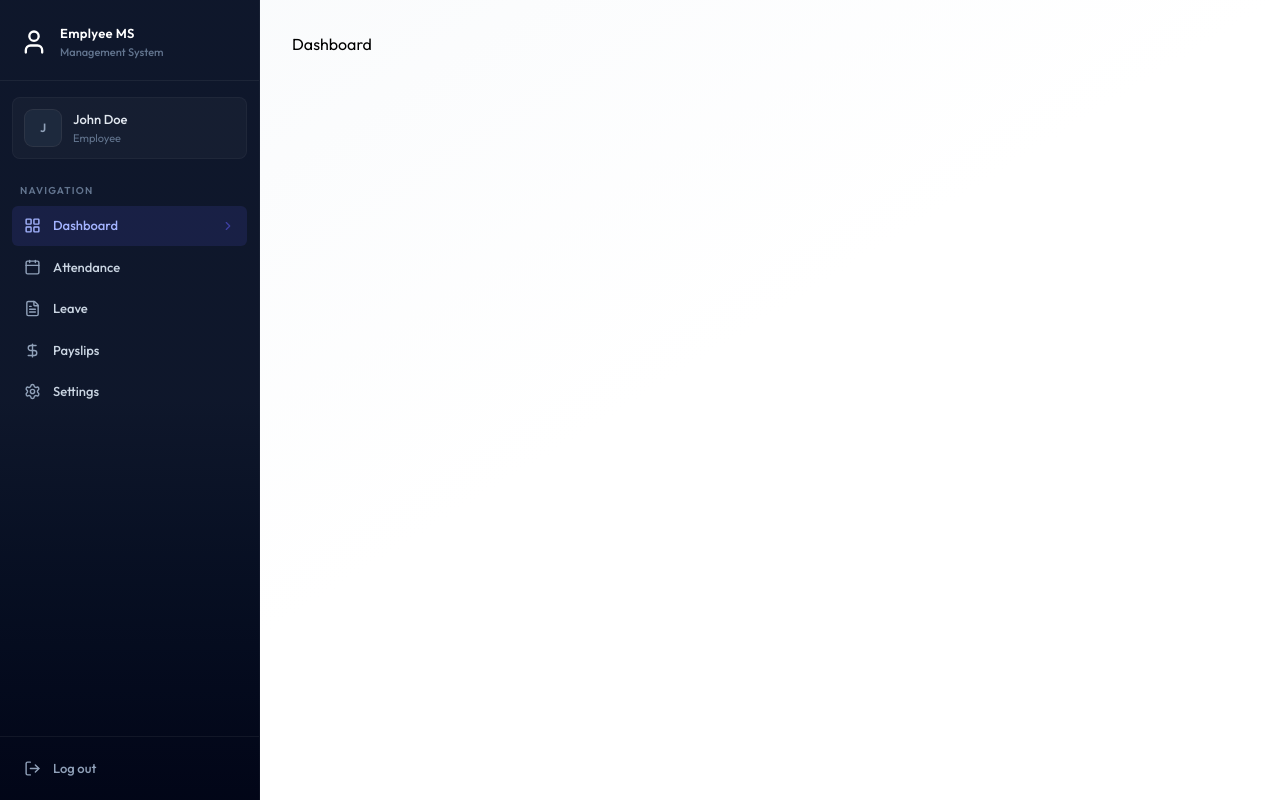
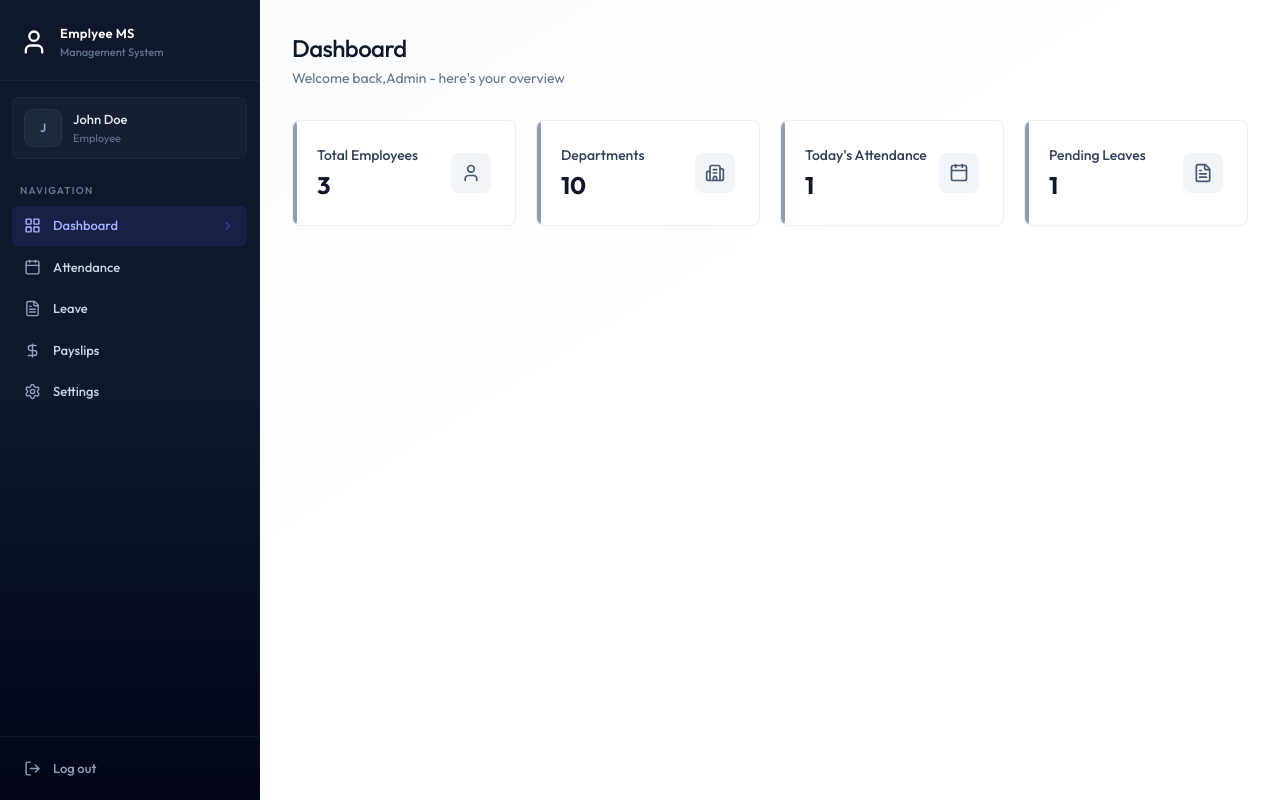
Before and after one commit to abdurahman715/WorkSphere-Employee-Management-System, a React (Vite) app in the folder client/: page /dashboard in a window 1280 px wide. Built offline with nearby package versions, Linux system fonts and the light colour scheme.

Commit message:
Dashboard page ui completed both admin and employee

```diff
--- /dev/null
+++ b/client/src/components/AdminDashboard.jsx
@@ -0,0 +1,66 @@
+import {
+  Building2Icon,
+  CalendarIcon,
+  FileTextIcon,
+  UserIcon,
+} from "lucide-react";
+import React from "react";
+
+const AdminDashboard = ({ data }) => {
+  const stats = [
+    {
+      icon: UserIcon,
+      value: data.totalEmployees,
+      label: "Total Employees",
+      description: "Active Workforce",
+    },
+    {
+      icon: Building2Icon,
+      value: data.totalDepartments,
+      label: "Departments",
+      description: "Organization units",
+    },
+    {
+      icon: CalendarIcon,
+      value: data.todayAttendance,
+      label: "Today's Attendance",
+      description: "Checked in today",
+    },
+    {
+      icon: FileTextIcon,
+      value: data.pendingLeaves,
+      label: "Pending Leaves",
+      description: "Awaiting Approval",
+    },
+  ];
+  return (
+    <div className="animate-fade-in">
+      <div className="page-header">
+        <h1 className="page-title">Dashboard</h1>
+        <p className="page-subtitle">
+          Welcome back,Admin - here's your overview
+        </p>
+      </div>
+
+      <div className="grid grid-cols-1 sm:grid-cols-2 lg:grid-cols-4 gap-4 sm:gap-5 mb-8">
+        {stats.map((s) => (
+          <div
+            key={s.label}
+            className="card card-hover p-5 sm:p-6 relative overflow-hidden group flex items-center justify-between"
+          >
+            <div>
+              <div className="absolute left-0 top-0 bottom-0 w-1 rounded-r-full bg-slate-500/70" />
+              <p className="text-sm font-medium text-slate-700">{s.label}</p>
+              <p className="text-2xl font-bold text-slate-900 mt-1">
+                {s.value}
+              </p>
+            </div>
+            <s.icon className="size-10 p-2.5 rounded-lg bg-slate-100 text-slate-600 group-hover:bg-indigo-50 group-hover:text-indigo-600 transition-colors" />
+          </div>
+        ))}
+      </div>
+    </div>
+  );
+};
+
+export default AdminDashboard;
--- /dev/null
+++ b/client/src/components/EmployeeDashboard.jsx
@@ -0,0 +1,74 @@
+import React from "react";
+import { Link } from "react-router-dom";
+import {
+  ArrowRightIcon,
+  CalendarIcon,
+  DollarSignIcon,
+  FileTextIcon,
+} from "lucide-react";
+const EmployeeDashboard = ({ data }) => {
+  const emp = data.employee;
+  const cards = [
+    {
+      icon: CalendarIcon,
+      value: data.currentMonthAttendance,
+      title: "Days present",
+      subtitle: "This month",
+    },
+    {
+      icon: FileTextIcon,
+      value: data.pendingLeaves,
+      title: "Pending Leaves",
+      subtitle: "Awaiting Approval",
+    },
+    {
+      icon: DollarSignIcon,
+      value: data.latestPayslip
+        ? `$${data.latestPayslip.netSalary?.toLocaleString()}`
+        : "N/A",
+      title: "Latest Payslip",
+      subtitle: "Most recent payout",
+    },
+  ];
+  return (
+    <div className="animate-fade-in">
+      <div className="page-header">
+        <h1 className="page-title">Welcome,{emp?.firstName}!</h1>
+        <p className="page-subtitle">
+          {emp?.position} - {emp?.department || "No Department"}
+        </p>
+      </div>
+
+      <div className="grid grid-cols-1 sm:grid-cols-3 gap-4 sm:gap-5 mb-8">
+        {cards.map((card, index) => (
+          <div
+            key={index}
+            className="card card-hover p-5 sm:p-6 relative overflow-hidden group flex items-center justify-between"
+          >
+            <div>
+              <div className="absolute left-0 top-0 bottom-0 w-1 rounded-r-full bg-slate-500/70" />
+              <p className="text-sm font-medium text-slate-700">{card.title}</p>
+              <p className="text-2xl font-bold text-slate-900 mt-1">
+                {card.value}
+              </p>
+            </div>
+            <card.icon className="size-10 p-2.5 rounded-lg bg-slate-100 text-slate-600 group-hover:bg-indigo-50 group-hover:text-indigo-600 transition-colors" />
+          </div>
+        ))}
+      </div>
+      <div className="flex flex-col sm:flex-row gap-3">
+        <Link
+          to="/attendance"
+          className="btn-primary text-center inline-flex items-center justify-center gap-2"
+        >
+          Mark Attendance <ArrowRightIcon className="w-4 h-4" />
+        </Link>
+        <Link to="/leave" className="btn-secondary text-center">
+          Apply for Leave
+        </Link>
+      </div>
+    </div>
+  );
+};
+
+export default EmployeeDashboard;
--- a/client/src/pages/Dashboard.jsx
+++ b/client/src/pages/Dashboard.jsx
@@ -1,5 +1,36 @@
+import { useEffect, useState } from "react";
+import {
+  dummyAdminDashboardData,
+  dummyEmployeeDashboardData,
+} from "../assets/assets";
+import Loading from "../components/Loading";
+import EmployeeDashboard from "../components/EmployeeDashboard";
+import AdminDashboard from "../components/AdminDashboard";
+
 const Dashboard = () => {
-  return <div>Dashboard</div>;
+  const [data, setData] = useState(null);
+  const [loading, setLoading] = useState(true);
+
+  useEffect(() => {
+    setData(dummyAdminDashboardData);
+    setTimeout(() => {
+      setLoading(false);
+    }, 1000);
+  }, []);
+
+  if (loading) return <Loading />;
+  if (!data) {
+    return (
+      <p className="text-center text-slate-500 py-12">
+        Failed to load dashboard
+      </p>
+    );
+  }
+  if (data.role == "ADMIN") {
+    return <AdminDashboard data={data} />;
+  } else {
+    return <EmployeeDashboard data={data} />;
+  }
 };
 
 export default Dashboard;
```
